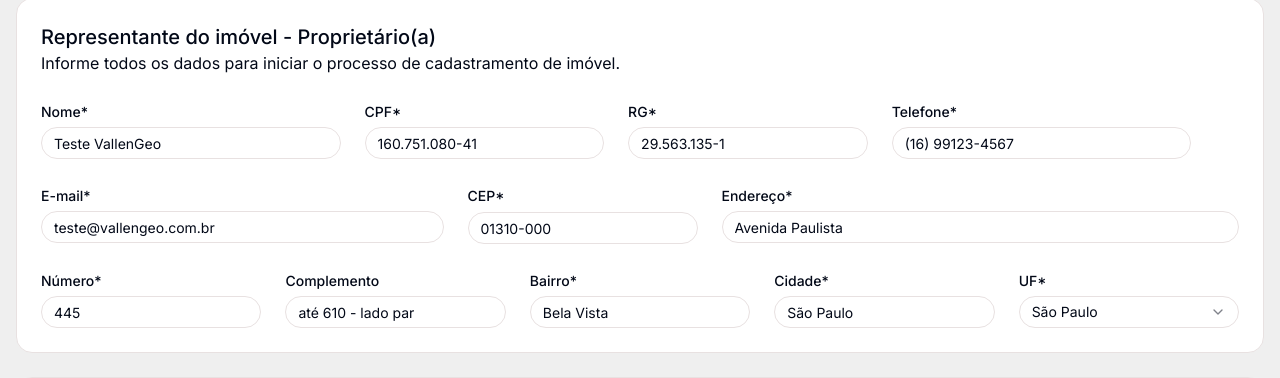
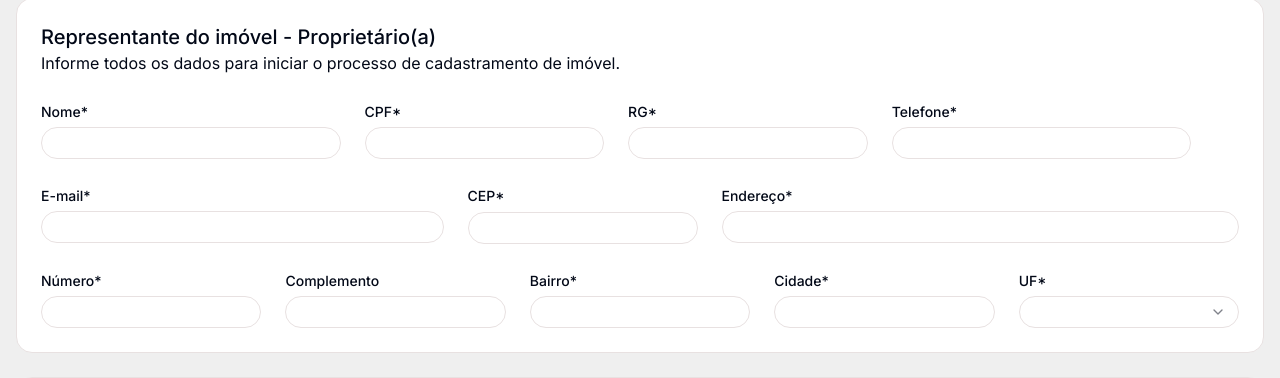
Before and after one commit to vallengeo/vallengeo, a Next.js app in the folder frontend/: page /1/imoveis/cadastro/pessoa-fisica in a window 1280 px wide. Shown: the part 277-655 px from the top of the page. Built offline with nearby package versions, Linux system fonts and the light colour scheme; no server answers.

Commit message:
feat(imoveis): add traducao para campo de data
chore: removendo valores iniciais de teste

```diff
--- a/frontend/src/app/[municipio]/(portal-cidadao)/imoveis/cadastro/components/step-imovel.tsx
+++ b/frontend/src/app/[municipio]/(portal-cidadao)/imoveis/cadastro/components/step-imovel.tsx
@@ -6,6 +6,7 @@ import { imovelFormData, imovelFormSchema, mapearGrupos } from "@/validation/imo
 import { zodResolver } from "@hookform/resolvers/zod";
 import { SubmitHandler, useForm } from "react-hook-form";
 import { format } from "date-fns"
+import { ptBR } from "date-fns/locale"
 import { Button } from "@/components/ui/button";
 import { Calendar } from "@/components/ui/calendar";
 import { Form, FormControl, FormField, FormItem, FormLabel, FormMessage } from "@/components/ui/form";
@@ -354,7 +355,7 @@ export function CadastroImovel() {
                             className="h-8 w-full rounded-3xl border border-input px-3 py-2 text-sm justify-start bg-transparent"
                           >
                             <CalendarIcon className="mr-2 h-4 w-4" />
-                            {field.value ? format(field.value, "PPP") : <span>Selecione a data</span>}
+                            {field.value ? format(field.value, "PPP", { locale: ptBR }) : <span>Selecione a data</span>}
                           </Button>
                         </FormControl>
                       </PopoverTrigger>
--- a/frontend/src/contexts/Imovel/FormContext.tsx
+++ b/frontend/src/contexts/Imovel/FormContext.tsx
@@ -24,19 +24,19 @@ export function FormProvider({ children }: FormProviderProps) {
   const [formData, setFormData] = useState({
     representantes: [
       {
-        nome: 'Teste VallenGeo',
-        cpf: '160.751.080-41',
-        rg: '29.563.135-1',
-        telefone: '(16) 99123-4567',
-        email: 'teste@vallengeo.com.br',
-        cep: '01310-000',
-        endereco: 'Avenida Paulista',
-        numero: '445',
-        complemento: 'até 610 - lado par',
-        bairro: 'Bela Vista',
-        cidade: 'São Paulo',
-        uf: 'SP',
-        tipo_contato: 'responsavel',
+        nome: '',
+        cpf: '',
+        rg: '',
+        telefone: '',
+        email: '',
+        cep: '',
+        endereco: '',
+        numero: '',
+        complemento: '',
+        bairro: '',
+        cidade: '',
+        uf: '',
+        tipo_contato: '',
         nome_contato: '',
         email_contato: '',
         telefone_contato: '',
```
